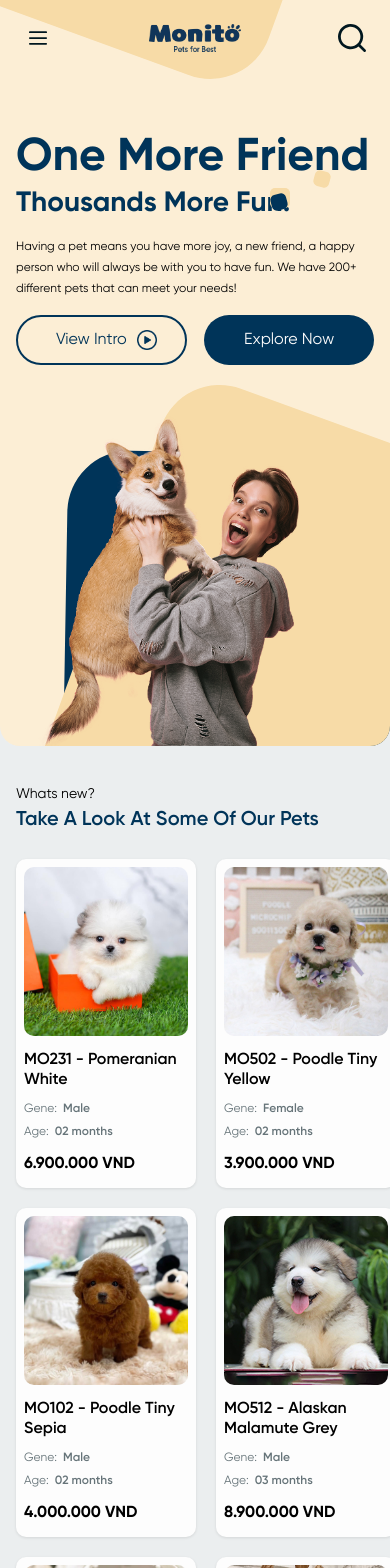
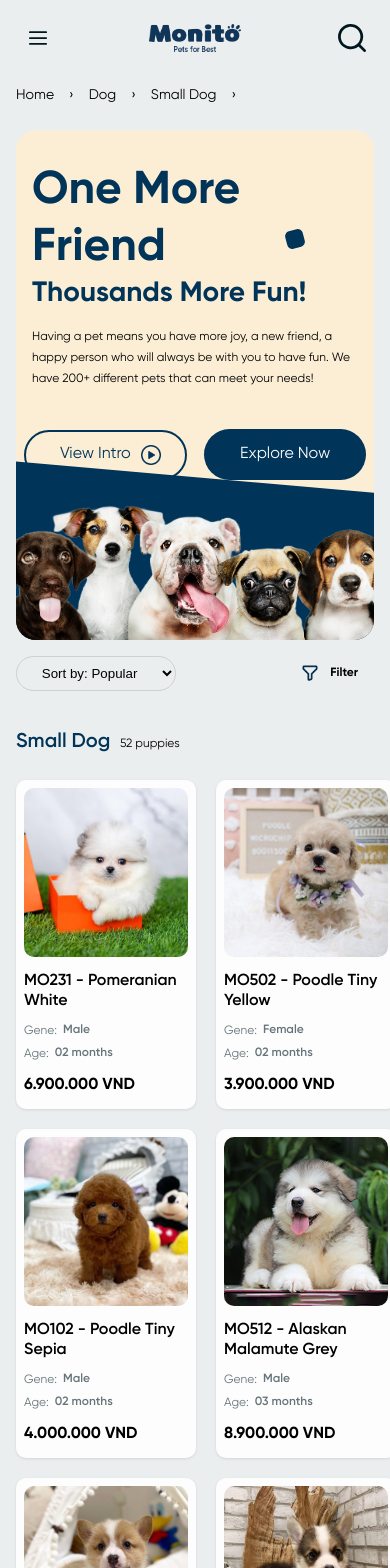
Before and after one commit to clarencepanto/monito-petwebsite, a React (Vite) app: page / in a window 390 px wide. Shown: the top 1568 px of the page. Built offline with nearby package versions, Linux system fonts and the light colour scheme.

Commit message:
tablet design done

```diff
--- a/src/App.jsx
+++ b/src/App.jsx
@@ -4,7 +4,7 @@ import Categorypage from "./page/Categorypage";
 import PetDetailpage from "./page/PetDetailpage";
 
 function App() {
-  return <Homepage />;
+  return <Categorypage />;
 }
 
 export default App;
--- a/src/styles/components/_buttons.scss
+++ b/src/styles/components/_buttons.scss
@@ -50,5 +50,9 @@
     @include sm {
       width: 510px;
     }
+
+    @include md {
+      width: 610px;
+    }
   }
 }
--- a/src/styles/components/_card.scss
+++ b/src/styles/components/_card.scss
@@ -11,9 +11,8 @@
 
   background-color: $neutral-color-00;
 
-  @include lg {
-    max-width: 280px;
-    max-height: 378px;
+  @include md {
+    padding: 0.8rem;
   }
 
   &__img {
@@ -110,7 +109,7 @@
     padding-bottom: 1rem;
 
     @include sm {
-      font-size: 1.5rem;
+      font-size: 1.3rem;
     }
   }
 }
--- a/src/styles/components/_hero.scss
+++ b/src/styles/components/_hero.scss
@@ -35,7 +35,7 @@
     padding-bottom: 1rem;
 
     @include sm {
-      font-size: 1.4rem;
+      font-size: 1.2rem;
       line-height: 1.5;
       padding-bottom: 1.5rem;
     }
@@ -64,6 +64,12 @@
       padding-top: 0;
     }
 
+    .image {
+      @include md {
+        width: 44rem;
+      }
+    }
+
     .btn-cont--category {
       display: flex;
       align-items: center;
@@ -86,6 +92,14 @@
           top: 350px;
           left: -50px;
           transform: rotate(5deg);
+
+          @include sm {
+            top: 500px;
+          }
+
+          @include md {
+            width: 800px;
+          }
         }
       }
       &__tinysquares {
@@ -95,8 +109,16 @@
           display: block;
           top: 100px;
           right: 70px;
-          width: 14px;
-          height: 14px;
+          width: 18px;
+          height: 18px;
+
+          @include sm {
+            top: 145px;
+          }
+
+          @include md {
+            left: 32.5rem;
+          }
         }
       }
     }
@@ -144,6 +166,11 @@
       bottom: -20rem;
     }
 
+    @include md {
+      bottom: -25rem;
+      left: 15rem;
+    }
+
     &--darkblue {
       background-color: $color-interactive-1;
       bottom: -13rem;
@@ -157,6 +184,11 @@
         bottom: -16rem;
         left: 1rem;
         transform: rotate(4deg);
+      }
+
+      @include md {
+        bottom: -20rem;
+        left: 10rem;
       }
     }
   }
@@ -176,6 +208,10 @@
         top: 115px;
         right: 120px;
       }
+
+      @include md {
+        right: 230px;
+      }
     }
 
     &--darkblue {
@@ -191,6 +227,10 @@
         top: 120px;
         right: 125px;
       }
+
+      @include md {
+        right: 235px;
+      }
     }
 
     &--neard {
@@ -205,10 +245,19 @@
         top: 70px;
         right: 95px;
       }
+
+      @include md {
+        right: 223px;
+        top: 65px;
+      }
     }
   }
 }
 
 .image {
   z-index: 3;
+
+  @include md {
+    margin: auto;
+  }
 }
--- a/src/styles/components/_input.scss
+++ b/src/styles/components/_input.scss
@@ -14,7 +14,7 @@
   }
 
   @include md {
-    width: 800px;
+    width: 610px;
   }
 
   &__group {
--- a/src/styles/components/_navbar.scss
+++ b/src/styles/components/_navbar.scss
@@ -148,6 +148,10 @@
       height: 900px;
       transform: rotate(18deg);
     }
+
+    @include md {
+      left: 7rem;
+    }
   }
 }
 
--- a/src/styles/components/filters/_defaultfilter.scss
+++ b/src/styles/components/filters/_defaultfilter.scss
@@ -9,9 +9,27 @@
     transform: translateY(-3px);
     width: 20px;
     height: 20px;
+
+    @include sm {
+      width: 25px;
+      height: 25px;
+    }
+
+    @include md {
+      width: 35px;
+      height: 35px;
+    }
   }
 
   h3 {
     font-size: $fsm-md;
+
+    @include sm {
+      font-size: 1rem;
+    }
+
+    @include md {
+      font-size: 1.4rem;
+    }
   }
 }
--- a/src/styles/components/sections/_about.scss
+++ b/src/styles/components/sections/_about.scss
@@ -64,6 +64,10 @@
     font-size: 1.3rem;
   }
 
+  @include md {
+    padding: 1.2rem;
+  }
+
   &--img {
     width: 20px;
     height: 20px;
@@ -92,4 +96,10 @@
     top: -130px;
     right: -100px;
   }
+
+  @include md {
+    width: 1000px;
+    top: -160px;
+    right: -80px;
+  }
 }
--- a/src/styles/components/sections/_petdetailcarousel.scss
+++ b/src/styles/components/sections/_petdetailcarousel.scss
@@ -5,6 +5,10 @@
 .petdetailcarousel {
   overflow-x: hidden;
   position: relative;
+
+  @include md {
+    width: 100%;
+  }
 
   &__mainimg {
     width: 100%;
--- a/src/styles/components/sections/_petdetails.scss
+++ b/src/styles/components/sections/_petdetails.scss
@@ -9,6 +9,7 @@
 }
 
 .petdetails {
+  width: 100%;
   &-darklineimg {
     width: 2rem;
     height: 0.3rem;
@@ -24,11 +25,19 @@
   &__petname {
     font-size: $fsm-3xl;
     padding-bottom: 0.5rem;
+
+    @include xs {
+      font-size: 2rem;
+    }
   }
   &__petprice {
     font-size: $fsm-l;
     font-weight: $fw-bold;
     padding-bottom: 0.8rem;
+
+    @include xs {
+      font-size: 1.2rem;
+    }
   }
 
   &__infotitle {
--- a/src/styles/components/sections/_petlist.scss
+++ b/src/styles/components/sections/_petlist.scss
@@ -42,6 +42,11 @@
       font-size: $fsm-md;
       transform: translate(6.5rem, 1.6rem);
       padding-top: 0;
+
+      @include sm {
+        font-size: 1rem;
+        transform: translate(10.5rem, 2.3rem);
+      }
     }
 
     .btn-petlist {
--- a/src/styles/layout/_container.scss
+++ b/src/styles/layout/_container.scss
@@ -3,7 +3,7 @@
 .container {
   width: 100%;
   margin: 0 auto;
-  padding: 0 1rem; // Mobile padding
+  padding: 0 1rem;
 
   @include sm {
     padding: 0 1.5rem;
@@ -11,7 +11,7 @@
 
   @include md {
     padding: 0 2rem;
-    max-width: 768px;
+    max-width: 960px; // ✅ gives room to breathe between 768px–1024px
   }
 
   @include lg {
```
